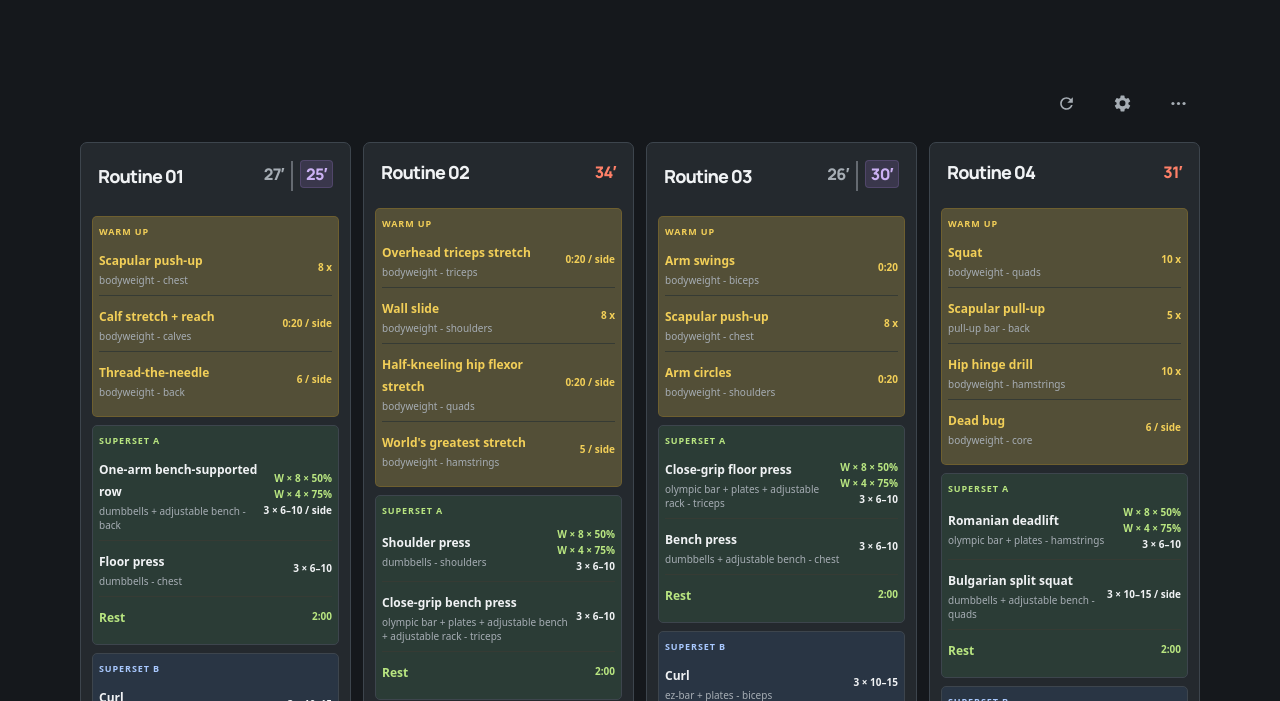
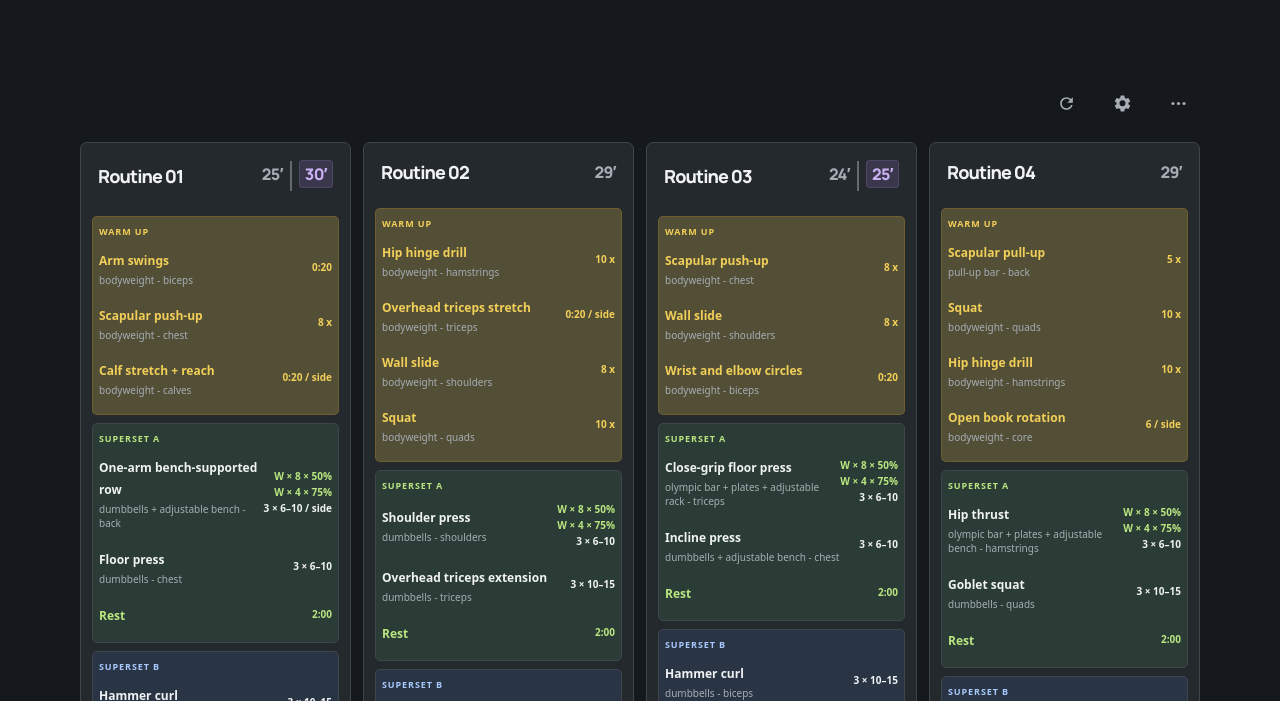
Before and after one commit to zteater/2-5-15-30, a website: page index.html in a window 1280 px wide. Shown: the part 99-800 px from the top of the page. Drawn offline with Linux system fonts and the light colour scheme.

Commit message:
fix(planner): enforce routine time budget

```diff
--- a/app.js
+++ b/app.js
@@ -1,8 +1,9 @@
 import { HevyApiError, HevyClient, listAllPages } from "./hevy-client.js";
 import { buildExportId, buildHevyFolderRequest, buildHevyRoutineRequests, validateHevyExport } from "./hevy-export.js";
+import { calculateRoutineMinutes, calculateRoutineSeconds } from "./routine-timing.js";
 
 async function startApp() {
-  const loadJson = (file) => fetch(`./${file}?v=20260983`).then((response) => {
+  const loadJson = (file) => fetch(`./${file}?v=20260984`).then((response) => {
     if (!response.ok) throw new Error(`Unable to load workout data (${response.status})`);
     return response.json();
   });
@@ -66,6 +67,9 @@
 const FIXED_REST_PERIODS = [90, 60];
 const PRIMARY_REST_PERIOD = 120;
 const ROUTINE_TRANSITION_SECONDS = 120;
+const TARGET_LIFTING_SECONDS = 29 * 60;
+const MAX_LIFTING_SECONDS = 30 * 60;
+const MAX_ROUTINE_CANDIDATES = 96;
 const MAX_UNILATERAL_EXERCISES = 2;
 const SECONDARY_WARMUP_RECOVERY_SECONDS = 30;
 const SECONDARY_WARMUP_DOSE = "W × 5–8 × 50%";
@@ -517,7 +521,7 @@
     : !selectedEquipmentSupportsMuscle(muscle));
 }
 
-function chooseExercise(muscle, supersetExercises = [], exerciseIndex, recentExerciseIds = [], routineExercises = []) {
+function exerciseCandidates(muscle, supersetExercises = [], exerciseIndex, recentExerciseIds = [], routineExercises = []) {
   const muscleExercises = strengthExercises.filter((exercise) => exercise.primaryMuscle === muscle && !isExcluded(exercise));
   const matchingExercises = muscleExercises.filter(matchesSelectedEquipment);
   const weightedExercises = matchingExercises.filter((exercise) => !isBodyweightOnly(exercise) && !exercise.conditioning);
@@ -525,30 +529,24 @@
   const pools = exerciseIndex === 0 ? [primaryExercises] : [weightedExercises];
   const recentIds = new Set(recentExerciseIds);
 
-  const compatibleExercises = (pool, avoidRecent) => shuffle(pool).filter((exercise) =>
-    (!avoidRecent || !recentIds.has(exercise.id))
+  const compatibleExercises = (pool) => shuffle(pool).filter((exercise) =>
+    !routineExercises.some((routineExercise) => routineExercise.id === exercise.id)
       && !setupsConflict(exercise, supersetExercises)
       && (!exercise.unilateral
         || routineExercises.filter((routineExercise) => routineExercise.unilateral).length < MAX_UNILATERAL_EXERCISES),
   );
 
-  for (const pool of pools) {
-    const compatible = compatibleExercises(pool, true);
-    if (compatible.length) return compatible[0];
-  }
-
-  for (const pool of pools) {
-    const compatible = compatibleExercises(pool, false);
-    if (compatible.length) return compatible[0];
-  }
-
-  return null;
-}
-
-function chooseFinalExercise(preferredMuscle, supersetExercises = [], recentExerciseIds = [], routineExercises = []) {
+  return [...new Map(pools
+    .flatMap((pool) => compatibleExercises(pool))
+    .sort((first, second) => Number(recentIds.has(first.id)) - Number(recentIds.has(second.id)))
+    .map((exercise) => [exercise.id, exercise])).values()];
+}
+
+function finalExerciseCandidates(preferredMuscle, supersetExercises = [], recentExerciseIds = [], routineExercises = []) {
   const candidates = strengthExercises
     .filter((exercise) => !isExcluded(exercise))
     .filter(matchesSelectedEquipment)
+    .filter((exercise) => !routineExercises.some((routineExercise) => routineExercise.id === exercise.id))
     .filter((exercise) => exercise.primaryMuscle === "core"
       || isBodyweightOnly(exercise)
       || exercise.conditioning
@@ -574,17 +572,12 @@
         || routineExercises.filter((routineExercise) => routineExercise.unilateral).length < MAX_UNILATERAL_EXERCISES),
   );
 
-  for (const pool of pools) {
-    const compatible = compatibleExercises(pool, true);
-    if (compatible.length) return compatible[0];
-  }
-
-  for (const pool of pools) {
-    const compatible = compatibleExercises(pool, false);
-    if (compatible.length) return compatible[0];
-  }
-
-  return null;
+  return [...new Map(pools
+    .flatMap((pool) => [
+      ...compatibleExercises(pool, true),
+      ...compatibleExercises(pool, false),
+    ])
+    .map((exercise) => [exercise.id, exercise])).values()];
 }
 
 function movementPatternsMatch(firstPattern, secondPattern) {
@@ -617,35 +610,22 @@
   return (universalWarmupSets.get((sequenceNumber - 1) % 4) || []).filter((warmup) => !isExcluded(warmup));
 }
 
-function buildRoutine(sequenceNumber, recentExerciseIds = [], targetExerciseCount = 4, targetMuscles = []) {
-  // The first four slots are lifting work. A fifth slot is reserved for
-  // core, bodyweight, or conditioning work.
-  const liftingMuscles = targetMuscles
-    .slice(0, Math.min(4, targetExerciseCount));
-  const exercises = liftingMuscles.reduce((built, muscle, index) => {
-    const supersetStart = index < 2 ? 0 : 2;
-    const supersetExercises = built.slice(supersetStart);
-    const selectedExercise = chooseExercise(muscle, supersetExercises, index, recentExerciseIds, built);
-    if (!selectedExercise) return built;
-    built.push({ ...selectedExercise, muscle, sets: 3, primary: index === 0 });
-    return built;
-  }, []);
-  if (targetExerciseCount === 5) {
-    const finalExercise = chooseFinalExercise(
-      targetMuscles.includes("core") ? "core" : null,
-      exercises.slice(2),
-      recentExerciseIds,
-      exercises,
-    );
-    if (finalExercise) exercises.push({ ...finalExercise, sets: 3, primary: false });
-  }
-  if (exercises.length !== targetExerciseCount) return null;
-  const secondaryWarmup = chooseSecondaryWarmup(exercises);
-  if (secondaryWarmup) {
-    secondaryWarmup.secondaryWarmupSets = [
-      /pull-up|chin-up/i.test(secondaryWarmup.name) ? SECONDARY_PULL_WARMUP_DOSE : SECONDARY_WARMUP_DOSE,
-    ];
-  }
+function finalizeRoutineCandidate(sequenceNumber, sourceExercises) {
+  const baseExercises = sourceExercises.map((exercise, index) => ({
+    ...exercise,
+    sets: 3,
+    primary: index === 0,
+    secondaryWarmupSets: undefined,
+  }));
+  const secondaryWarmup = chooseSecondaryWarmup(baseExercises);
+  const exercises = baseExercises.map((exercise) => exercise.id === secondaryWarmup?.id
+    ? {
+      ...exercise,
+      secondaryWarmupSets: [
+        /pull-up|chin-up/i.test(exercise.name) ? SECONDARY_PULL_WARMUP_DOSE : SECONDARY_WARMUP_DOSE,
+      ],
+    }
+    : exercise);
   const warmupTargets = shuffle(exercises.slice(0, 4)).slice(0, Math.min(3, exercises.length));
   const matchedWarmups = dynamicWarmups ? chooseWarmups(warmupTargets) : [];
   const warmups = dynamicWarmups
@@ -660,42 +640,104 @@
     const optionalWarmup = chooseWarmups([optionalExercise], warmups.map((warmup) => warmup.id))[0];
     if (optionalWarmup) warmups.push({ ...optionalWarmup, muscle: optionalExercise.muscle, optional: true });
   }
-  const finalSets = exercises.reduce((total, exercise) => total + exercise.sets, 0);
-  const exerciseTimeMultiplier = (exercise) => exercise.unilateral ? 2 : 1;
-  const workingSetSeconds = exercises.reduce((total, exercise) => total
-    + (exercise.sets * exercise.setTime * exerciseTimeMultiplier(exercise)), 0);
-  const exerciseWarmupSeconds = exercises.reduce((total, exercise) => total
-    + (((exercise.primary || (exercise.conditioning && exercise.warmupProtocol === "powerPrep"))
-      ? exerciseWarmupSets(exercise).length
-      : 0)
-      + (exercise.secondaryWarmupSets?.length || 0))
-      * exercise.setTime * exerciseTimeMultiplier(exercise), 0);
-  const secondaryWarmupRecoverySeconds = secondaryWarmup ? SECONDARY_WARMUP_RECOVERY_SECONDS : 0;
-  const primaryWarmupRecoverySeconds = exercises.reduce((total, exercise) => {
-    const hasPreparation = exercise.primary || (exercise.conditioning && exercise.warmupProtocol === "powerPrep");
-    return total + (hasPreparation ? exerciseWarmupSets(exercise).length * SECONDARY_WARMUP_RECOVERY_SECONDS : 0);
-  }, 0);
-  const warmupSeconds = warmups.reduce((total, warmup) => total
-    + ((warmup.setTime || 30) * exerciseTimeMultiplier(warmup)), 0)
-    + exerciseWarmupSeconds
-    + primaryWarmupRecoverySeconds
-    + secondaryWarmupRecoverySeconds;
-  const setupTearDownSeconds = [...exercises, ...warmups]
-    .reduce((total, exercise) => total + (exercise.setupTime || 0), 0);
-  // Three rounds have two between-round rest intervals. The separate
-  // transition allowance covers setup between supersets/routines.
-  const restSeconds = supersetRestPeriods(exercises).reduce((total, rest) => total + (rest * 2), 0);
-  const minutes = Math.ceil((workingSetSeconds + warmupSeconds + setupTearDownSeconds + restSeconds + ROUTINE_TRANSITION_SECONDS) / 60);
+  const restPeriods = supersetRestPeriods(exercises);
+  const liftingSeconds = calculateRoutineSeconds({
+    exercises,
+    warmups,
+    restPeriods,
+    transitionSeconds: ROUTINE_TRANSITION_SECONDS,
+    preparationRecoverySeconds: SECONDARY_WARMUP_RECOVERY_SECONDS,
+  });
   return {
     sequenceNumber,
     exercises,
     warmups,
-    totalSets: finalSets,
-    restPeriods: supersetRestPeriods(exercises),
-    liftingMinutes: Math.round(minutes),
+    totalSets: exercises.reduce((total, exercise) => total + exercise.sets, 0),
+    restPeriods,
+    liftingSeconds,
+    liftingMinutes: calculateRoutineMinutes({
+      exercises,
+      warmups,
+      restPeriods,
+      transitionSeconds: ROUTINE_TRANSITION_SECONDS,
+      preparationRecoverySeconds: SECONDARY_WARMUP_RECOVERY_SECONDS,
+    }),
     cardioMinutes: 0,
-    minutes: Math.round(minutes),
+    minutes: calculateRoutineMinutes({
+      exercises,
+      warmups,
+      restPeriods,
+      transitionSeconds: ROUTINE_TRANSITION_SECONDS,
+      preparationRecoverySeconds: SECONDARY_WARMUP_RECOVERY_SECONDS,
+    }),
   };
+}
+
+function candidatePreference(first, second) {
+  const firstTarget = first.liftingSeconds <= TARGET_LIFTING_SECONDS;
+  const secondTarget = second.liftingSeconds <= TARGET_LIFTING_SECONDS;
+  if (firstTarget !== secondTarget) return firstTarget ? -1 : 1;
+  return first.liftingSeconds - second.liftingSeconds;
+}
+
+function buildRoutine(sequenceNumber, recentExerciseIds = [], targetExerciseCount = 4, targetMuscles = []) {
+  // The first four slots are required lifting work. A fifth slot is optional
+  // and is kept only when the complete routine remains within the time limit.
+  const liftingMuscles = targetMuscles.slice(0, 4);
+  const baseCombinations = [];
+  const collectBaseCombinations = (index, built) => {
+    if (baseCombinations.length >= MAX_ROUTINE_CANDIDATES) return;
+    if (index === liftingMuscles.length) {
+      baseCombinations.push(built);
+      return;
+    }
+    const supersetStart = index < 2 ? 0 : 2;
+    const candidates = exerciseCandidates(
+      liftingMuscles[index],
+      built.slice(supersetStart),
+      index,
+      recentExerciseIds,
+      built,
+    );
+    candidates.forEach((exercise) => {
+      if (baseCombinations.length >= MAX_ROUTINE_CANDIDATES) return;
+      collectBaseCombinations(index + 1, [
+        ...built,
+        { ...exercise, muscle: liftingMuscles[index] },
+      ]);
+    });
+  };
+  collectBaseCombinations(0, []);
+  if (!baseCombinations.length) return null;
+
+  const baseCandidates = baseCombinations
+    .map((exercises) => finalizeRoutineCandidate(sequenceNumber, exercises))
+    .filter((candidate) => candidate.liftingSeconds <= MAX_LIFTING_SECONDS)
+    .sort(candidatePreference);
+  if (!baseCandidates.length) return null;
+  if (targetExerciseCount !== 5) return baseCandidates[0];
+
+  const fiveExerciseCandidates = [];
+  baseCandidates.forEach((baseCandidate) => {
+    const finalCandidates = finalExerciseCandidates(
+      targetMuscles.includes("core") ? "core" : null,
+      baseCandidate.exercises.slice(2),
+      recentExerciseIds,
+      baseCandidate.exercises,
+    );
+    finalCandidates.forEach((exercise) => {
+      if (fiveExerciseCandidates.length >= MAX_ROUTINE_CANDIDATES) return;
+      const candidate = finalizeRoutineCandidate(sequenceNumber, [
+        ...baseCandidate.exercises,
+        { ...exercise, muscle: exercise.primaryMuscle },
+      ]);
+      if (candidate.liftingSeconds <= MAX_LIFTING_SECONDS) fiveExerciseCandidates.push(candidate);
+    });
+  });
+  fiveExerciseCandidates.sort(candidatePreference);
+  // The fifth exercise is a maximum, not a requirement. If it cannot fit,
+  // preserve the valid four-exercise base routine and its twelve sets.
+  return fiveExerciseCandidates[0] || baseCandidates[0];
 }
 
 function buildCoverageMusclePlan(routineExerciseCounts) {
--- /dev/null
+++ b/routine-timing.js
@@ -0,0 +1,52 @@
+const WARMUP_SET_COUNTS = {
+  ramp2: 2,
+  easy1: 1,
+  powerPrep: 1,
+  none: 0,
+};
+
+function timeMultiplier(exercise) {
+  return exercise?.unilateral ? 2 : 1;
+}
+
+function preparationSetCount(exercise) {
+  const primarySets = exercise?.primary || (exercise?.conditioning && exercise?.warmupProtocol === "powerPrep")
+    ? (WARMUP_SET_COUNTS[exercise.warmupProtocol] || 0)
+    : 0;
+  return primarySets + (exercise?.secondaryWarmupSets?.length || 0);
+}
+
+export function calculatePreparationRecoverySeconds(exercises = [], recoverySeconds = 30) {
+  return exercises.reduce((total, exercise) => total + preparationSetCount(exercise) * recoverySeconds, 0);
+}
+
+export function calculateRoutineSeconds({
+  exercises = [],
+  warmups = [],
+  restPeriods = [],
+  transitionSeconds = 120,
+  preparationRecoverySeconds = 30,
+} = {}) {
+  const workingSetSeconds = exercises.reduce((total, exercise) => total
+    + (exercise.sets || 0) * (exercise.setTime || 0) * timeMultiplier(exercise), 0);
+  const exercisePreparationSeconds = exercises.reduce((total, exercise) => total
+    + preparationSetCount(exercise) * (exercise.setTime || 0) * timeMultiplier(exercise), 0);
+  const generalWarmupSeconds = warmups.reduce((total, warmup) => total
+    + (warmup.setTime || 30) * timeMultiplier(warmup), 0);
+  const setupSeconds = [...exercises, ...warmups]
+    .reduce((total, exercise) => total + (exercise.setupTime || 0), 0);
+  const restSeconds = restPeriods.reduce((total, rest) => total + rest * 2, 0);
+  const recoverySeconds = calculatePreparationRecoverySeconds(exercises, preparationRecoverySeconds);
+
+  return workingSetSeconds
+    + exercisePreparationSeconds
+    + generalWarmupSeconds
+    + setupSeconds
+    + restSeconds
+    + recoverySeconds
+    + transitionSeconds;
+}
+
+export function calculateRoutineMinutes(candidate) {
+  return Math.ceil(calculateRoutineSeconds(candidate) / 60);
+}
--- a/supersets.css
+++ b/supersets.css
@@ -69,6 +69,11 @@
   border-color: rgba(190, 145, 25, .25);
   margin-top: -2px;
   padding-top: 8px;
+}
+
+.warmup-block .exercise,
+.superset-b .exercise {
+  border-bottom: 0;
 }
 
 .routine-top {
@@ -174,6 +179,14 @@
   padding: 8px 0;
 }
 
+.superset .exercise-row-interactive:hover,
+.superset .exercise-row-interactive:focus-visible {
+  margin-left: -7px;
+  margin-right: -7px;
+  padding-left: 7px;
+  padding-right: 7px;
+}
+
 @media (max-width: 620px) {
   .superset-heading small {
     font-size: 8px;
```
Also changed, not shown: index.html (+2 -2 lines), tests/routine-timing.test.mjs (added, +29 -0 lines), README.md.
